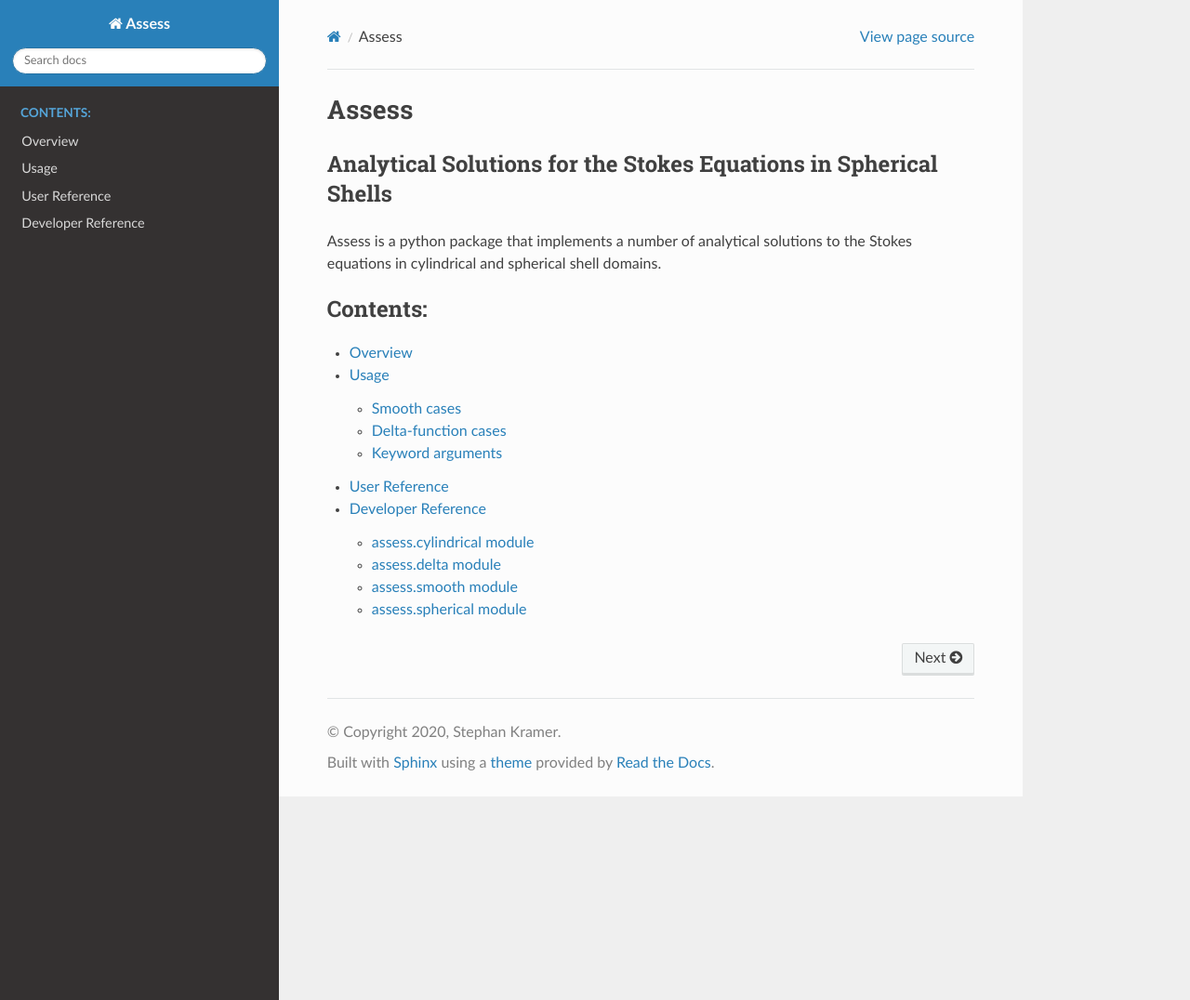
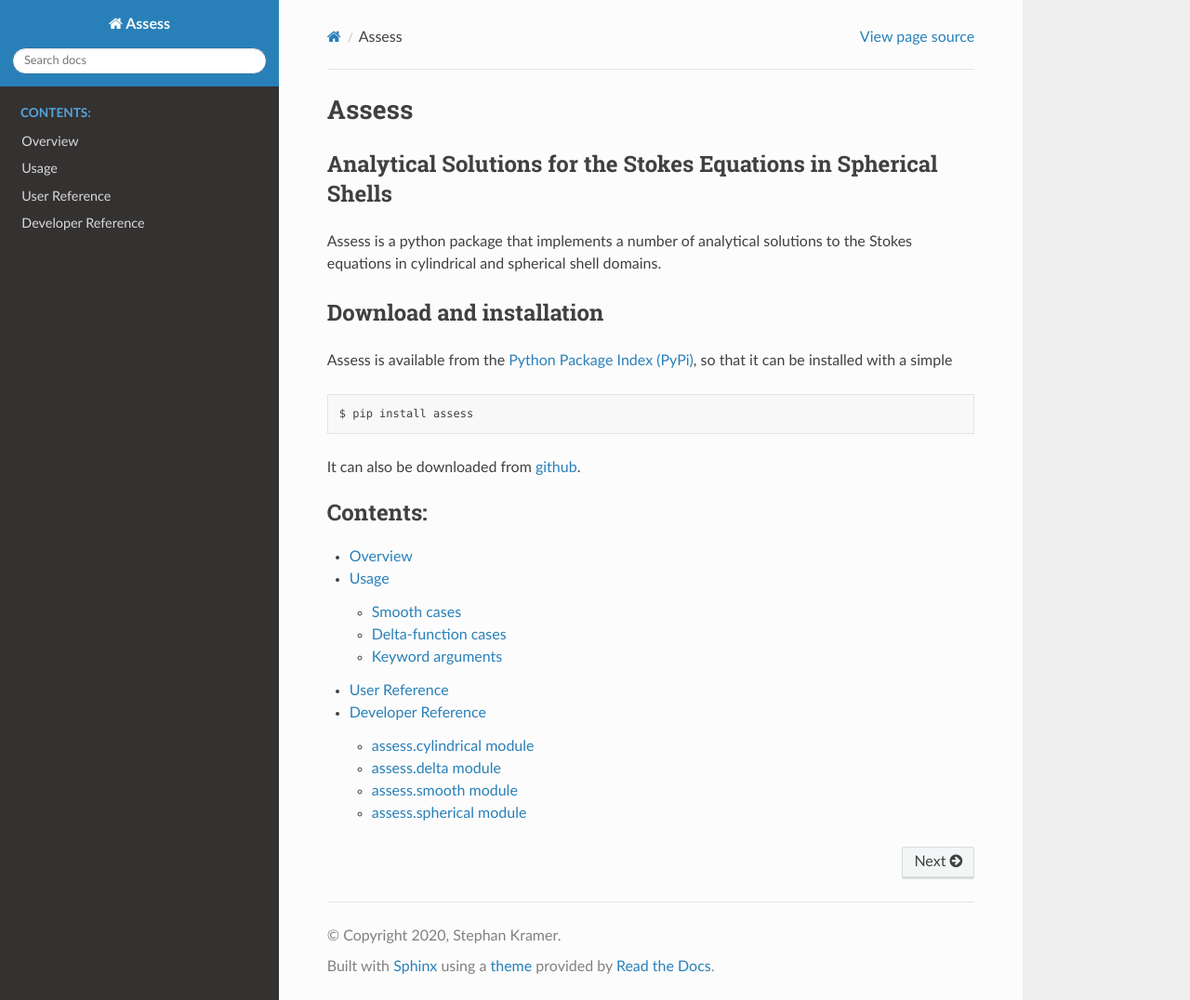
Before and after one commit to stephankramer/assess, a Sphinx documentation site: the page built from docs/source/index.rst, in a window 1280 px wide and 1076 px high. Shown: the whole window at 93% size. Built offline with Sphinx 7.4.7 and the Read the Docs theme 2.0.0, drawn with Linux system fonts in a browser that asks for light colours.

Commit message:
Add installation instructions.

```diff
--- a/docs/source/index.rst
+++ b/docs/source/index.rst
@@ -5,6 +5,17 @@ Analytical Solutions for the Stokes Equations in Spherical Shells
 
 Assess is a python package that implements a number of analytical solutions to
 the Stokes equations in cylindrical and spherical shell domains.
+
+Download and installation
+-------------------------
+Assess is available from the `Python Package Index (PyPi)
+<https://pypi.org/project/assess/>`_, so that it can be installed with a simple
+
+.. code::
+
+    $ pip install assess
+
+It can also be downloaded from `github <https://github.com/stephankramer/assess>`_.
 
 .. toctree::
    :maxdepth: 2
```
